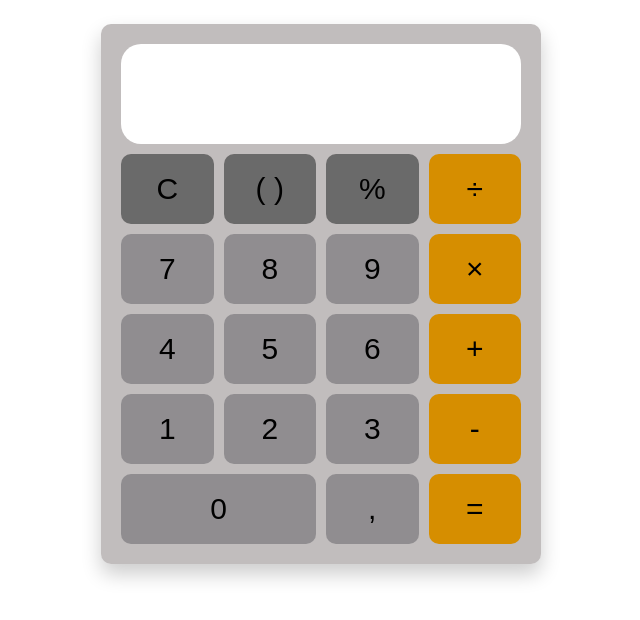
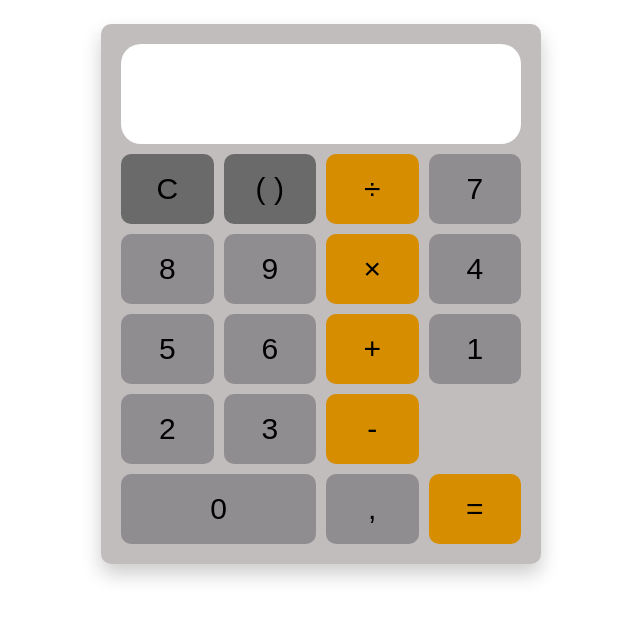
Before and after one commit to MOR4Xx/Calculadora-Web, a plain HTML site: page index.html in a window 1280 px wide. Shown: the whole page, without its empty margins (319-959 px from the left). Drawn offline with Linux system fonts and the light colour scheme.

Commit message:
Update index.html

```diff
--- a/index.html
+++ b/index.html
@@ -31,7 +31,6 @@
   <nav id="buttons">
     <button class="button clear" data-clear="clear">C</button>
     <button class="button parenteses" data-parentheses="()">( )</button>
-    <button class="button porcentagem" data-percentage="%">%</button>
     <button class="button operadores" data-operation="/">÷</button>
 
     <button class="button numeros" data-number="7">7</button>
```
